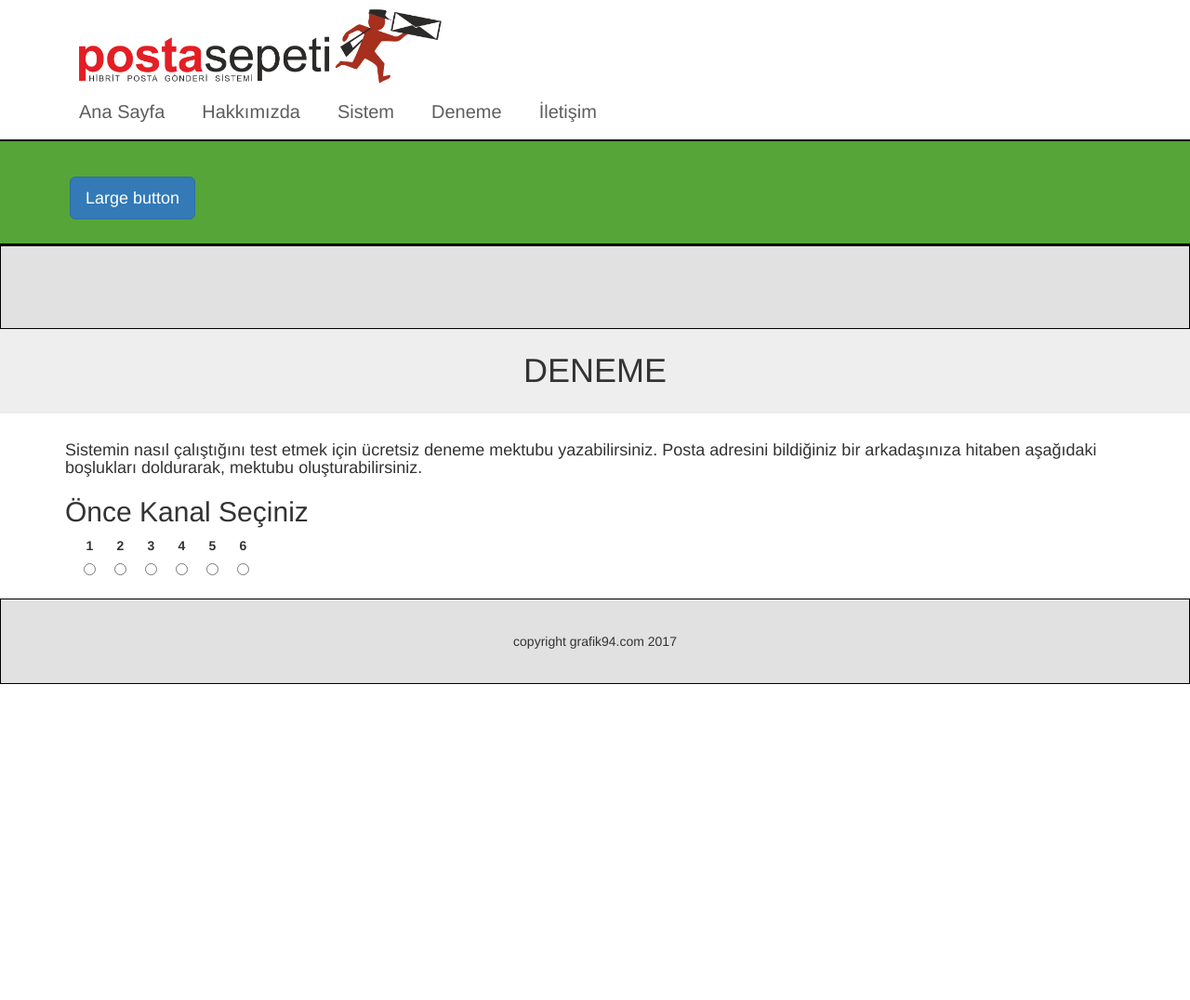
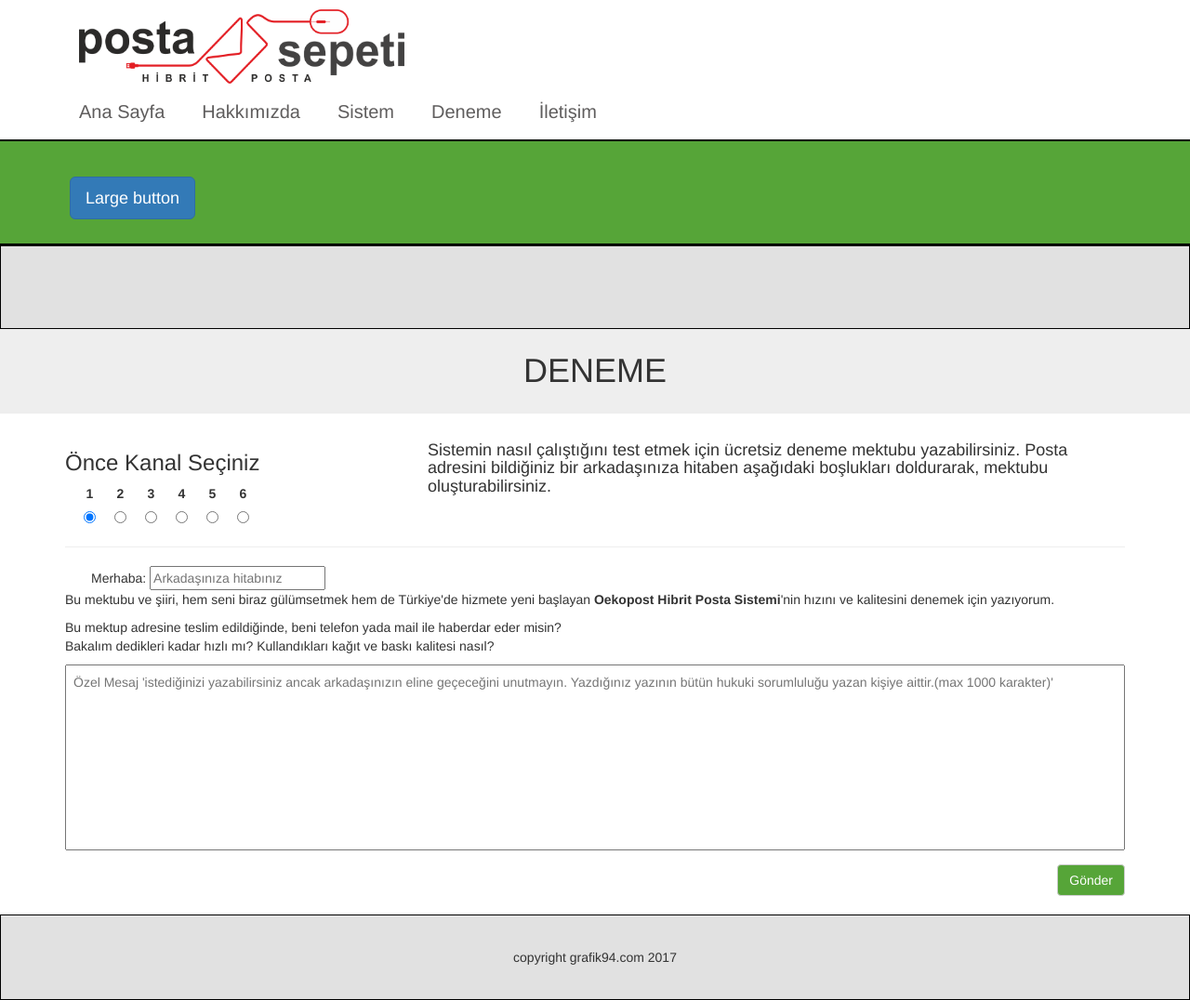
Before and after one commit to fatihint/postasepeti, a PHP site: page /template-parts/deneme.php in a window 1280 px wide. Shown: the whole page at 93% size. Before the commit the page ends 736 px from the top, so only its background shows below. Run offline with PHP 8.4, Linux system fonts and the light colour scheme.

Commit message:
deneme sayfasi güncellendi, logo yenilendi

```diff
--- a/assets/css/style.css
+++ b/assets/css/style.css
@@ -16,7 +16,7 @@ header#header .container .company-name {
 
 header#header .container .company-name img{
     height: 80px;
-    width: : 80px;
+    width: 350px;
 }
 
 header#header .container .company-name .logo {
@@ -138,7 +138,6 @@ header#header .sprite {
   background: white;
   position: relative;
 }
-
 /***********************
 CAROUSEL
 ***********************/
@@ -186,6 +185,20 @@ DENEME
     text-align: center;
 }
 
+#deneme textarea{
+  width: 100%;
+  height: 200px;
+  resize: none;
+  padding: 8px;
+}
+#deneme button{
+  float: right;
+  margin-right: 15px;
+  margin-top: 10px;
+  background-color: #56a538;
+  color :white;
+}
+
 
 /*************************
  MEDIA QUERIES
--- a/template-parts/deneme.php
+++ b/template-parts/deneme.php
@@ -7,20 +7,38 @@
     </div>
 
     <div class="container">
-        <h4>Sistemin nasıl çalıştığını test etmek için ücretsiz deneme mektubu yazabilirsiniz. Posta adresini bildiğiniz bir arkadaşınıza hitaben aşağıdaki boşlukları doldurarak, mektubu oluşturabilirsiniz.</h4>
+      <div class="row">
+      <div class="col-md-4 col-xs-12">
+        <h3>Önce Kanal Seçiniz</h2>
+        <form class="radioButtons" action="index.html" method="post">
+          <span class="radio-span"> <label for="radio1">1</label> <input type="radio" name="kanal" id="1" checked> </span>
+          <span class="radio-span"> <label for="radio2">2</label> <input type="radio" name="kanal" id="2"> </span>
+          <span class="radio-span"> <label for="radio3">3</label> <input type="radio" name="kanal" id="3"> </span>
+          <span class="radio-span"> <label for="radio4">4</label> <input type="radio" name="kanal" id="4"> </span>
+          <span class="radio-span"> <label for="radio5">5</label> <input type="radio" name="kanal" id="5"> </span>
+          <span class="radio-span"> <label for="radio6">6</label> <input type="radio" name="kanal" id="6"> </span>
+        </form>
+        </div>
+        <div class="col-md-8 col-xs-12">
+          <h4>Sistemin nasıl çalıştığını test etmek için ücretsiz deneme mektubu yazabilirsiniz. Posta adresini bildiğiniz bir arkadaşınıza hitaben aşağıdaki boşlukları doldurarak, mektubu oluşturabilirsiniz.</h4>
+        </div>
+    </div>
+  <hr>
 
-        <h2>Önce Kanal Seçiniz</h2>
+      &emsp;&emsp;Merhaba: <input type="text" name="alici" placeholder="Arkadaşınıza hitabınız">
 
-        <form class="" action="index.html" method="post">
-            <span class="radio-span"> <label for="radio1">1</label> <input type="radio" name="radio1"> </span>
-            <span class="radio-span"> <label for="radio2">2</label> <input type="radio" name="radio2"> </span>
-            <span class="radio-span"> <label for="radio3">3</label> <input type="radio" name="radio3"> </span>
-            <span class="radio-span"> <label for="radio4">4</label> <input type="radio" name="radio4"> </span>
-            <span class="radio-span"> <label for="radio5">5</label> <input type="radio" name="radio5"> </span>
-            <span class="radio-span"> <label for="radio6">6</label> <input type="radio" name="radio6"> </span>
-        </form>
+      <div class="row">
+        <div class="col-xs-12">
+
+        <p>Bu mektubu ve şiiri, hem seni biraz gülümsetmek hem de Türkiye'de hizmete yeni başlayan <b>Oekopost Hibrit Posta Sistemi</b>'nin hızını ve kalitesini denemek için yazıyorum.</p>
+
+        <p>Bu mektup adresine teslim edildiğinde, beni telefon yada mail ile haberdar eder misin?<br>Bakalım dedikleri kadar hızlı mı? Kullandıkları kağıt ve baskı kalitesi nasıl?</p>
+        <textarea name="mektup" placeholder="Özel Mesaj 'istediğinizi yazabilirsiniz ancak arkadaşınızın eline geçeceğini unutmayın. Yazdığınız yazının bütün hukuki sorumluluğu yazan kişiye aittir.(max 1000 karakter)'"></textarea>
+      </div>
+
+      <button type="submit" class="btn btn-default">Gönder</button>
+      </div>
     </div>
-
 </div>
 
 
```
Also changed, not shown: assets/images/logo.png, assets/images/logo3.png (added).
